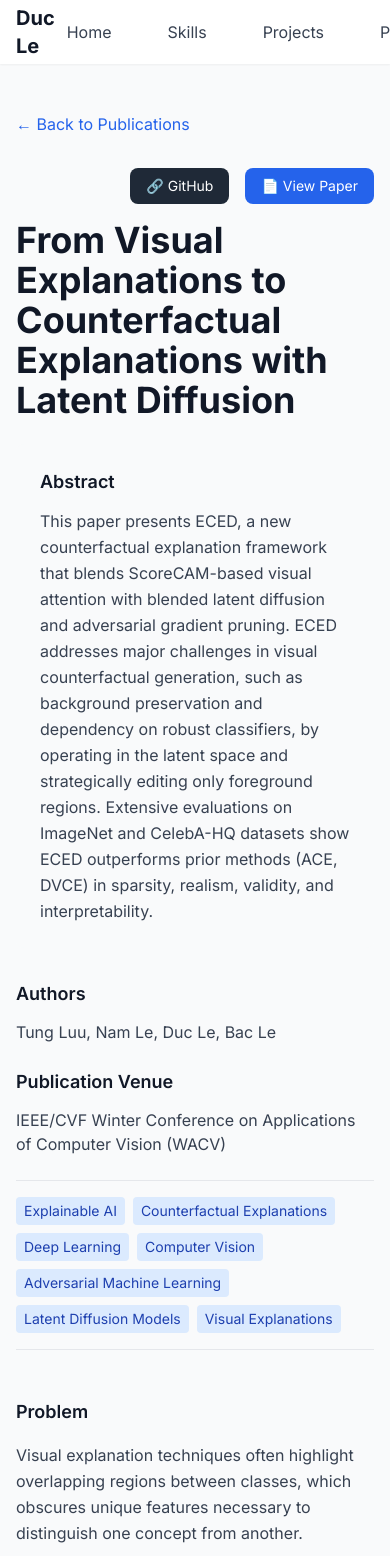
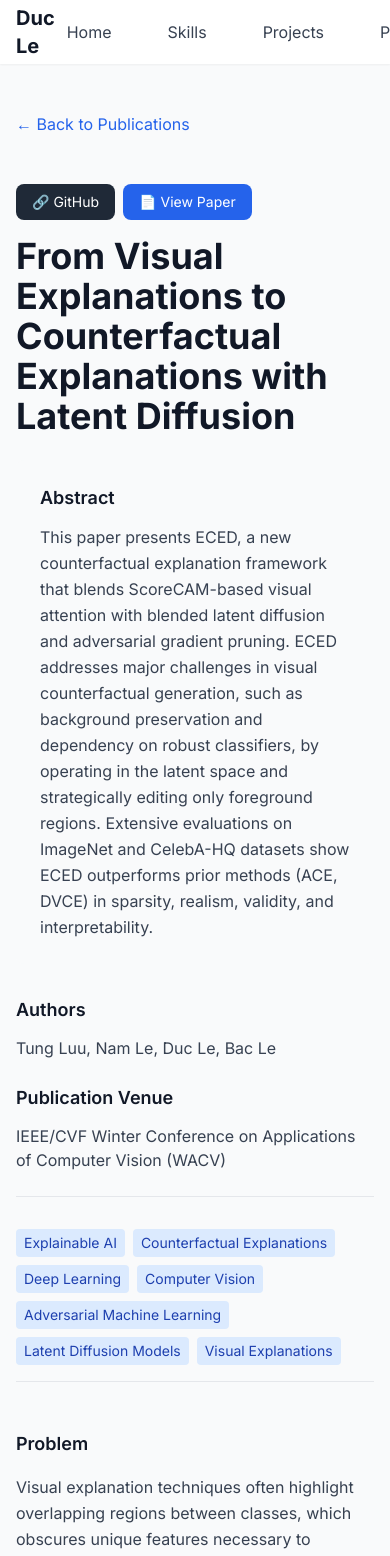
Before and after one commit to lnduc195/lnduc195.github.io, a Next.js app: page /publications/from-visual-explanations-to-counterfactual-explanations-with-latent-diffusion in a window 390 px wide. Shown: the top 1556 px of the page. Built offline with nearby package versions, Linux system fonts and the light colour scheme.

Commit message:
fix horizontal publication

```diff
--- a/src/app/publications/[slug]/page.tsx
+++ b/src/app/publications/[slug]/page.tsx
@@ -84,12 +84,12 @@ export default async function PublicationPage({ params }: { params: Promise<{ sl
       {/* Header */}
       <article>
         <header className="mb-12">
-          <div className="flex items-center justify-between mb-4">
+          <div className="flex flex-col sm:flex-row sm:items-center sm:justify-between gap-4 mb-4">
             <div className="flex items-center space-x-4">
               <span className="text-gray-500">{blog.date}</span>
               <span className="text-blue-600">{blog.readingTime}</span>
             </div>
-            <div className="flex space-x-4">
+            <div className="flex flex-wrap gap-2 sm:gap-4">
               {blog.videoUrl && (
                 <Link
                   href={blog.videoUrl}
@@ -177,11 +177,11 @@ export default async function PublicationPage({ params }: { params: Promise<{ sl
             </div>
           )}
 
-          <div className="flex items-center justify-between py-4 border-t border-b">
+          <div className="flex flex-col sm:flex-row sm:items-center sm:justify-between gap-4 py-4 border-t border-b">
             <div>
               <p className="text-gray-600 font-medium">{blog.author}</p>
             </div>
-            <div className="flex flex-wrap gap-2">
+            <div className="flex flex-wrap gap-2 sm:justify-end">
               {blog.topics && blog.topics.map((topic) => (
                 <span key={topic} className="bg-blue-100 text-blue-800 px-2 py-1 rounded text-sm">
                   {topic}
```
